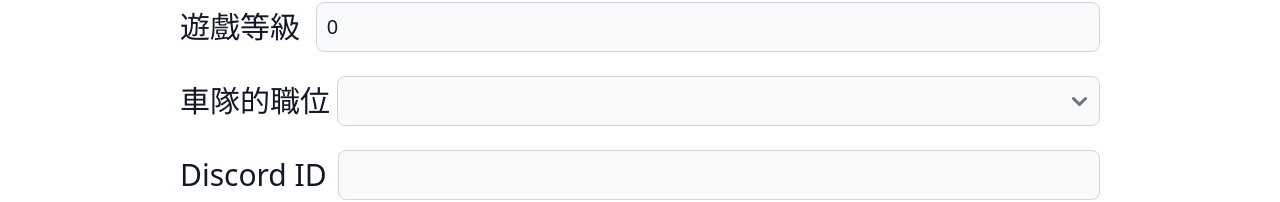
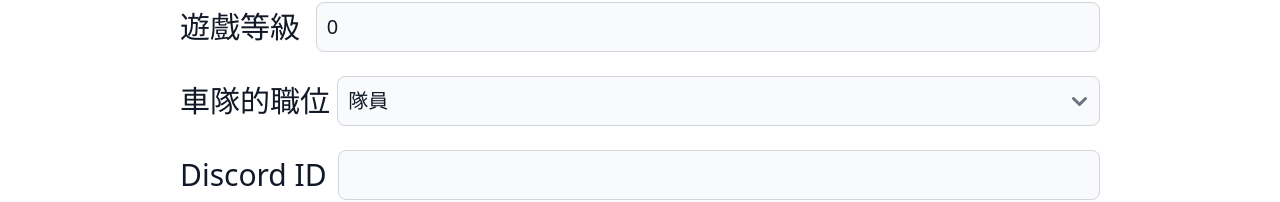
Before and after one commit to s99889989/yunmu, a Nuxt app: page /admin/member/Add in a window 1280 px wide. Before the commit this address had no page. Shown: the part 498-700 px from the top of the page. Built offline with nearby package versions, Linux system fonts and the light colour scheme.

Commit message:
2023/11/16

```diff
--- a/pages/admin/member/Add.vue
+++ b/pages/admin/member/Add.vue
@@ -44,7 +44,7 @@ onMounted( () => {
     game_level: '0',
     game_position: '隊員',
     discord_id: '',
-    map_list: [],
+    car_list: [],
     pet_list: [],
   }
 
@@ -92,7 +92,7 @@ onMounted( () => {
         <div class="flex items-center">
           <label class="w-72 md:w-48 text-3xl block font-medium text-gray-900 dark:text-white">車隊的職位</label>
           <select  v-model="memberStore.data.editData.game_position" class="text-xl bg-gray-50 border border-gray-300 text-gray-900 rounded-lg focus:ring-blue-500 focus:border-blue-500 block w-full p-2.5 dark:bg-gray-700 dark:border-gray-600 dark:placeholder-gray-400 dark:text-white dark:focus:ring-blue-500 dark:focus:border-blue-500">
-            <option selected>隊員</option>
+            <option>隊員</option>
             <option>菁英</option>
             <option>副隊長</option>
             <option>隊長</option>
```
